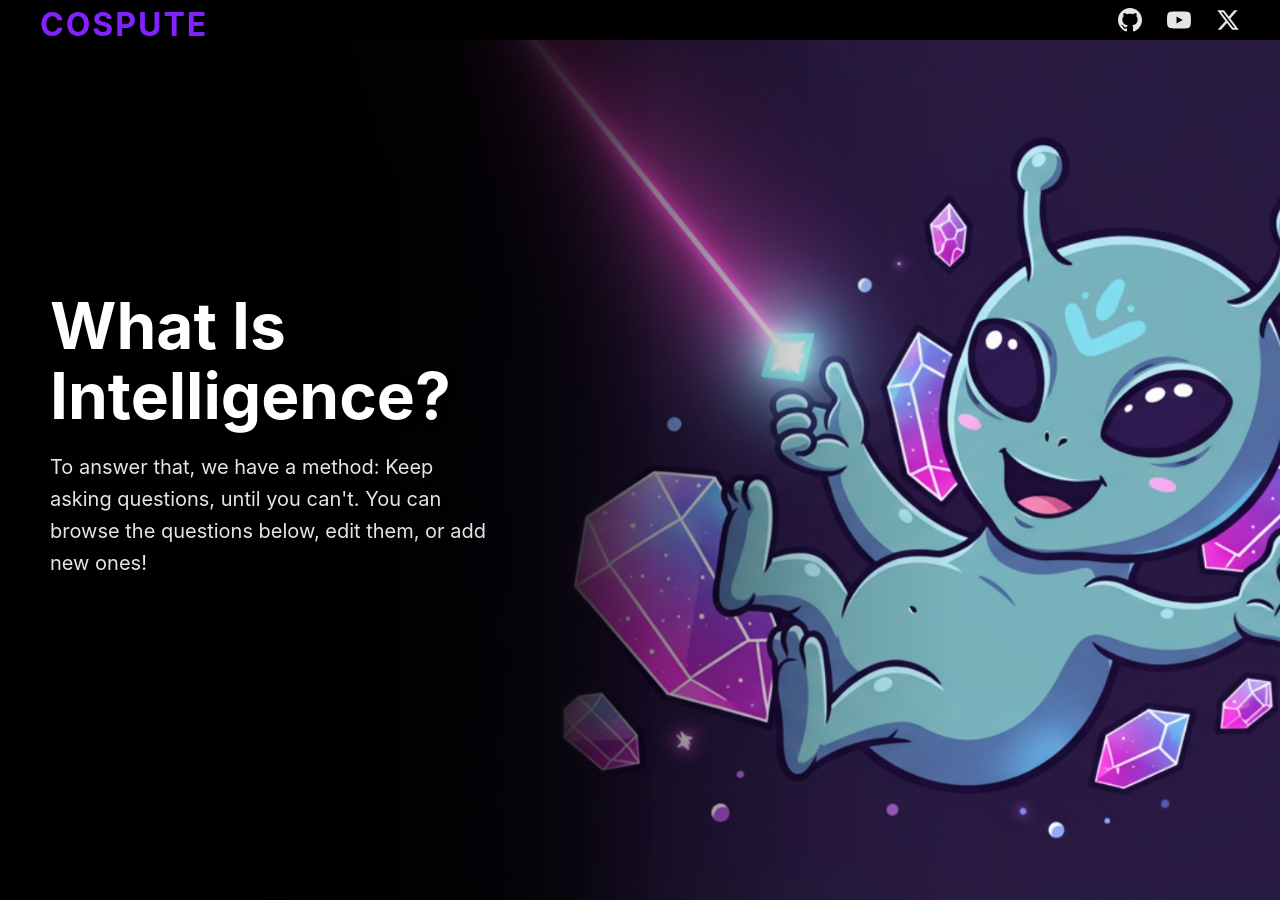
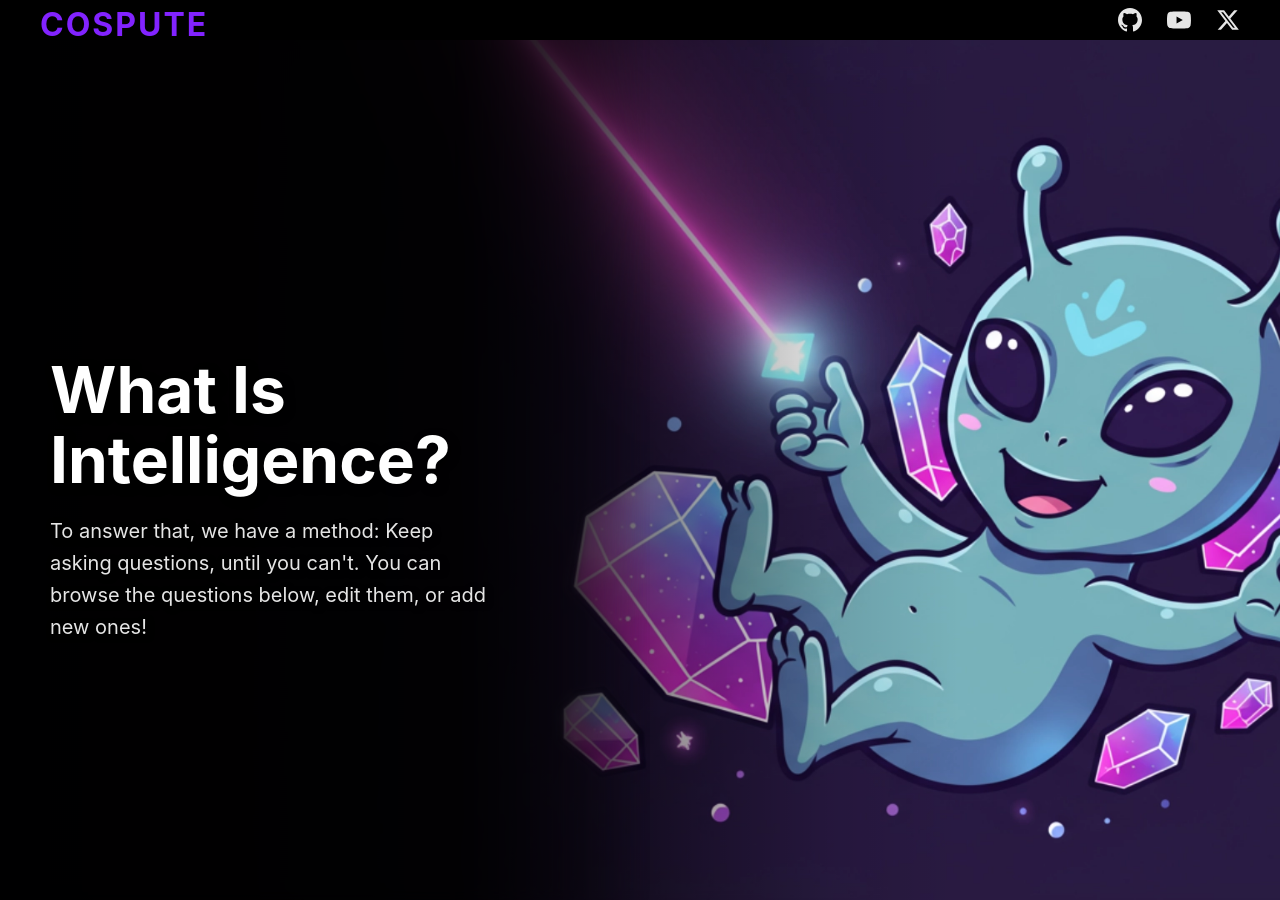
Before and after one commit to cospute/cospute.github.io, a Jekyll site: the page built from index.html, in a window 1280 px wide and 900 px high. Built offline with Jekyll 4.4.1, drawn with Linux system fonts in a browser that asks for light colours.

Commit message:
Update style.css

```diff
--- a/assets/css/style.css
+++ b/assets/css/style.css
@@ -72,8 +72,8 @@ nav a:hover .social-icon {
     fill: #fff;
 }
 
-/* Hero Section */
 .hero {
+    padding-top: 10%;
     position: relative;
     height: 100vh;
     width: 100%;
```
